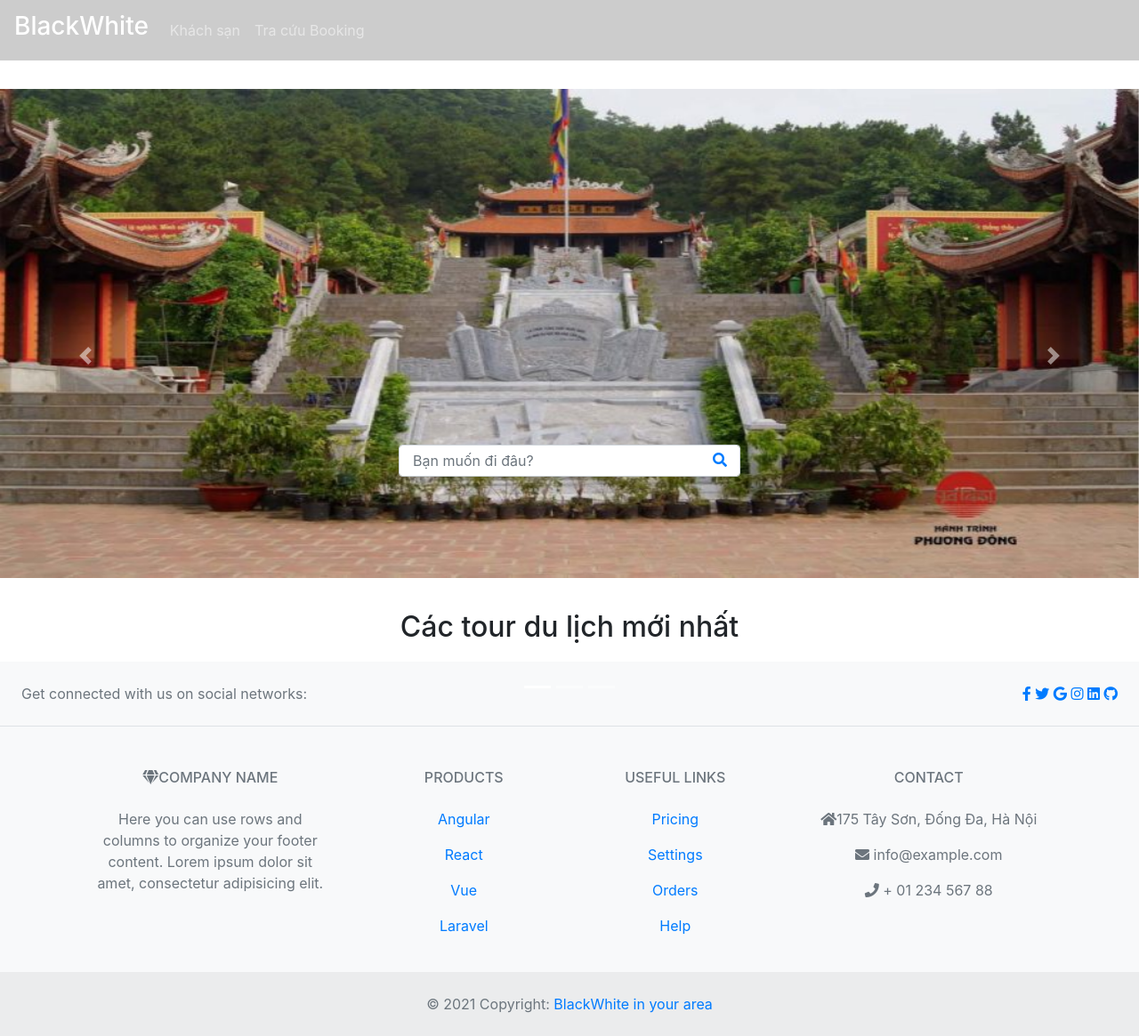
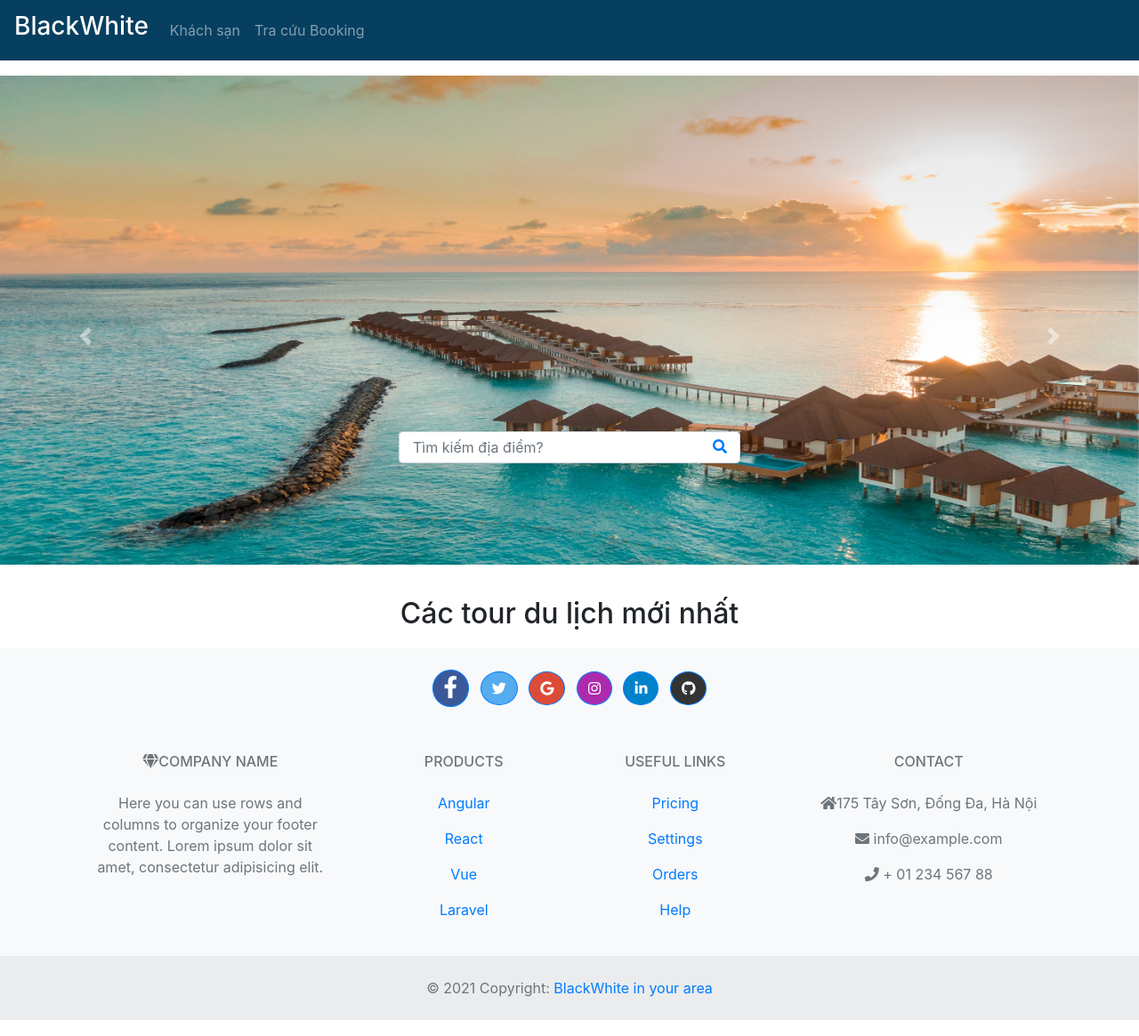
Before and after one commit to manh612001/Web_Tour, a PHP site: page / in a window 1280 px wide. Shown: the whole page at 89% size. Run offline with PHP 8.4, Linux system fonts and the light colour scheme; data that the repository does not hold is empty; some libraries are stand-ins or nearby versions.

Commit message:
update 6

```diff
--- a/index.php
+++ b/index.php
@@ -11,24 +11,32 @@
 ?>
 
 
+<div id="demo" class="carousel slide" data-ride="carousel" style="margin-top:85px;">
+
 <!-- Indicators -->
 <ul class="carousel-indicators">
   <li data-target="#demo" data-slide-to="0" class="active"></li>
   <li data-target="#demo" data-slide-to="1"></li>
   <li data-target="#demo" data-slide-to="2"></li>
+  <li data-target="#demo" data-slide-to="3"></li>
+
 </ul>
 
 <!-- The slideshow -->
-        <div class="carousel-inner" style="margin-top:100px;">
+<div class="carousel-inner">
   <div class="carousel-item active">
-            <img src="./upload/Hai_Duong.jpg" alt="Los Angeles">
+    <img src="upload/bien1.jpg" alt="Los Angeles">
   </div>
   <div class="carousel-item">
-            <img src="./upload/pexels-foc-foodoncam-58597.jpg" alt="Chicago">
+    <img src="upload/bien2.jpg" alt="Chicago">
   </div>
   <div class="carousel-item">
-            <img src="./upload/pexels-quang-nguyen-vinh-2161449.jpg" alt="New York">
+    <img src="upload/anh3.jpg" alt="New York">
   </div>
+  <div class="carousel-item">
+    <img src="upload/anh4.jpg" alt="New York">
+  </div>
+
 </div>
 
 <!-- Left and right controls -->
@@ -39,7 +47,7 @@
   <span class="carousel-control-next-icon"></span>
 </a>
 <div style="margin:auto;position:relative;top:-150px;width:30%;">
-        <input type="text" style="padding:5px 15px;"class="form-control" placeholder="Bạn muốn đi đâu?"><a href="#" style="position:absolute;right:15px;top:5px;"><i class="fas fa-search"></i></a></input>
+  <input type="text" style="padding:5px 15px;"class="form-control" placeholder="Tìm kiếm địa điểm?"><a href="#" style="position:absolute;right:15px;top:5px;"><i class="fas fa-search"></i></a></input>
   </div>
 </div>
       <h2 style="text-align:center; margin-bottom:20px;">Các tour du lịch mới nhất</h2>
@@ -52,7 +60,7 @@
                 <div class="col-md-4 col-sm-6 " style="margin-bottom:20px;">
                   <div class="card" style="margin: 0 auto;">
                   <img src="'.Url($value['thumbnail'],'./').'" style="height:192px;"></img>
-                  <p style="padding:0 15px;margin-top:20px;">Tên: '.$value['title'].'</p>
+                  <p style="padding:0 15px;margin-top:20px;">'.$value['title'].'</p>
                   <p style="padding:0 15px;color:red"><span style="color:black;">Giá:</span> '.number_format($value['discount']).'đ</p>
                   <div class="bt">
                     <a href="order.php?id='.$value['id'].'"><button class="btn btn-danger w-100"  data-toggle="modal" data-target="#myModal"" style="margin-bottom:5px;"><i class="far fa-shopping-cart" style="margin-right:15px;"></i>Đặt ngay</button></a>
--- a/layout/footer.php
+++ b/layout/footer.php
@@ -3,39 +3,65 @@
     <!-- Footer -->
 <footer class="text-center text-lg-start bg-light text-muted">
   <!-- Section: Social media -->
-  <section
-    class="d-flex justify-content-center justify-content-lg-between p-4 border-bottom"
-  >
-    <!-- Left -->
-    <div class="me-5 d-none d-lg-block">
-      <span>Get connected with us on social networks:</span>
-    </div>
-    <!-- Left -->
+  <div class="container icon pb-0">
+    <!-- Section: Social media -->
+    <section class="mb-4">
+      <!-- Facebook -->
+      <a
+        class="btn btn-primary btn-floating m-1"
+        style="background-color: #3b5998;"
+        href="#!"
+        role="button"
+        ><i class="fab fa-facebook-f" style="font-size:25px;"></i
+      ></a>
 
-    <!-- Right -->
-    <div>
-      <a href="" class="me-4 text-reset">
-        <i class="fab fa-facebook-f"></i>
+      <!-- Twitter -->
+      <a
+        class="btn btn-primary btn-floating m-1"
+        style="background-color: #55acee;"
+        href="#!"
+        role="button"
+        ><i class="fab fa-twitter"></i
+      ></a>
+
+      <!-- Google -->
+      <a
+        class="btn btn-primary btn-floating m-1"
+        style="background-color: #dd4b39;"
+        href="#!"
+        role="button"
+        ><i class="fab fa-google"></i
+      ></a>
+
+      <!-- Instagram -->
+      <a
+        class="btn btn-primary btn-floating m-1"
+        style="background-color: #ac2bac;"
+        href="#!"
+        role="button"
+        ><i class="fab fa-instagram"></i
+      ></a>
+
+      <!-- Linkedin -->
+      <a
+        class="btn btn-primary btn-floating m-1"
+        style="background-color: #0082ca;"
+        href="#!"
+        role="button"
+        ><i class="fab fa-linkedin-in"></i
+      ></a>
+      <!-- Github -->
+      <a
+        class="btn btn-primary btn-floating m-1"
+        style="background-color: #333333;"
+        href="#!"
+        role="button"
+        ><i class="fab fa-github"></i>
       </a>
-      <a href="" class="me-4 text-reset">
-        <i class="fab fa-twitter"></i>
-      </a>
-      <a href="" class="me-4 text-reset">
-        <i class="fab fa-google"></i>
-      </a>
-      <a href="" class="me-4 text-reset">
-        <i class="fab fa-instagram"></i>
-      </a>
-      <a href="" class="me-4 text-reset">
-        <i class="fab fa-linkedin"></i>
-      </a>
-      <a href="" class="me-4 text-reset">
-        <i class="fab fa-github"></i>
-      </a>
-    </div>
-    <!-- Right -->
-  </section>
-  <!-- Section: Social media -->
+    </section>
+    <!-- Section: Social media -->
+  </div>
+  <!-- Grid container -->
 
   <!-- Section: Links  -->
   <section class="">
--- a/layout/header.php
+++ b/layout/header.php
@@ -5,11 +5,7 @@
     require_once('./utils/utility.php');
     $sql = "select * from category ";
     $data =  executeResult($sql);
-    if(!empty($_POST)){
-      $sdt = getPOST('search');
-      $query = "select * from order_tour where phone_number = $sdt";
-      $rs = executeResult($query);
-    }
+
 
 
 ?>
@@ -40,7 +36,12 @@
     z-index: -1;
     height: 550px;
 }
-
+.icon{
+  padding:20px 20px 0 20px;
+}
+.mb-4 a{
+  border-radius:50%;
+}
 .card{
   width: 98%;
 }
@@ -52,7 +53,7 @@
 
 
 nav{
-  background:rgba(0,0,0,.2);
+  background:rgba(7,63,96,1);
 }
 
     </style>
@@ -84,64 +85,18 @@ nav{
               <a href="" class="nav-link">Khách sạn</a>
             </li>
             <li class="nav-item">
-              <a data-toggle="collapse" data-target="#demo" class="nav-link">Tra cứu Booking</a>
+              <a href="check.php" class="nav-link">Tra cứu Booking</a>
             </li>
-            <div id="demo" class="collapse">
-              <form method="post">
-                <input type="tel" id ="search" name = "search" pattern="[0-9]{9,12}" placeholder="nhập số điện thoại:"style="margin:10px 0 10px 10px;">
-                <a type="button" data-toggle="modal" data-target="#myModal"><i class="fas fa-search" style="position:relative;left:-35px;"></i></a>
-              </form>
-            </div>
+
           </ul>
         </div>
 
       </nav>
-      <?php
-          $name ;
-          if(!empty($_POST)){
-            foreach($rs as $value){
-              $name = $value['fullname'];
-            }
-          }
-        ?>
-      <div class="modal" id="myModal">
-  <div class="modal-dialog">
-    <div class="modal-content">
 
-      <!-- Modal Header -->
-      <div class="modal-header">
-        <h4 class="modal-title">Modal Heading</h4>
-        <button type="button" class="close" data-dismiss="modal">&times;</button>
-      </div>
+
 
       <!-- Modal body -->
-      <div class="modal-body">
-      <?php
-          $name ;
-          if(!empty($_POST)){
-            foreach($rs as $value){
-              echo'
-              <p>Tên: '.$value['fullname'].'</p>
-              <p>Email: '.$value['email'].'</p>
-              <p>Note: '.$value['note'].'</p>
-              <p>Ngày đi: '.$value['date'].'</p>
-              <p>Tổng tiền: '.number_format($value['total_money']).'đ</p>';
-              if($value['status']==0){
-                echo'<p>Trạng thái:<span class="text-warning"> Đang chờ xử lý</span><p>';
-              }
-              else{
-                echo'<p>Trạng thái:<span class="text-success"> Thành công</span><p>';
-              }
 
-            }
-          }
-        ?>
-      </div>
-
-      <!-- Modal footer -->
-      <div class="modal-footer">
-        <button type="button" class="btn btn-danger" data-dismiss="modal">Close</button>
-      </div>
 
     </div>
   </div>
--- a/order.php
+++ b/order.php
@@ -47,7 +47,7 @@
     $id = getGet('id');
     $query = "select * from tour where id = $id";
     $rs = executeResult($query);
-    if(!empty($_POST)){
+    if(!empty($_POST['sdt'])&&!empty($_POST['name'])){
         $name = getPOST('name');
         $email = getPOST('email');
         $sdt = getPOST('sdt');
```
Also changed, not shown: admin/tour/add.php (+6 -2 lines), admin/tour/detail.php (+35 -0 lines), admin/tour/edit.php (+10 -4 lines), category.php (+6 -10 lines), check.php (added, +47 -0 lines), detail.php (+16 -5 lines), tour.php (deleted, +0 -27 lines), upload/anh3.jpg (added), upload/anh4.jpg (added), upload/anh5.jpg (added), upload/bien1.jpg (added), upload/bien2.jpg (added), upload/pexels-vincent-gerbouin-1174732.jpg (added). Lines whose indentation alone changed are shown as unchanged.
